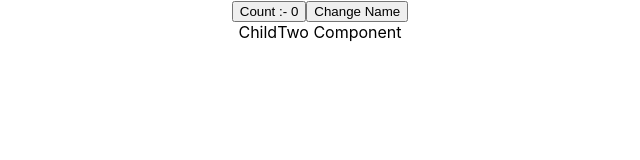
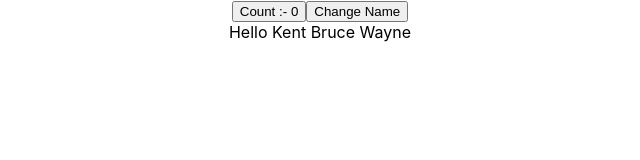
Before and after one commit to Hinkapatel72/react_practice, a React (Create React App) app in the folder react-render/: page / in a window 1280 px wide. Shown: the top 160 px of the page, without its empty margins (320-960 px from the left). Built offline with nearby package versions, Linux system fonts and the light colour scheme.

Commit message:
React Render Incorrect memo with children, Impure components, props reference

```diff
--- a/react-render/src/App.js
+++ b/react-render/src/App.js
@@ -9,7 +9,9 @@
 // import { ParentOne } from './components/Optimization/ParentOne';
 // import { ChildOne } from './components/Optimization/ChildOne';
 // import { GrandParent } from './components/Optimization/GrandParent';
-import { ParentTwo } from './components/Optimization/ParentTwo';
+// import { ParentTwo } from './components/Optimization/ParentTwo';
+// import { ParentThree } from './components/IncorrectOptimization/ParentThree';
+import { ParentFour } from './components/IncorrectOptimization/ParentFour';
 
 
 function App() {
@@ -26,7 +28,9 @@
         <ChildOne />
       </ParentOne> */}
       {/* <GrandParent /> */}
-      <ParentTwo />
+      {/* <ParentTwo /> */}
+      {/* <ParentThree /> */}
+      <ParentFour />
     </div>
   );
 }
--- /dev/null
+++ b/react-render/src/components/IncorrectOptimization/ChildFive.js
@@ -0,0 +1,13 @@
+import React from 'react';
+
+export const ChildFive = ({name, person}) => {
+
+    console.log('ChildFive Render');
+    return (
+        <div>
+            Hello {name} {person.fname} {person.lname}
+        </div>
+    );
+}
+
+export const MemoizedChildFive = React.memo(ChildFive)
--- /dev/null
+++ b/react-render/src/components/IncorrectOptimization/ParentFour.js
@@ -0,0 +1,21 @@
+import React, { useState } from 'react';
+import { MemoizedChildFive } from './ChildFive';
+
+export const ParentFour = () => {
+    const [count, setCount] = useState(0);
+    const [name, setName] = useState('Kent');
+
+    const person = {
+        fname: 'Bruce',
+        lname: 'Wayne'
+    }
+
+    console.log('ParentFour Render');
+    return (
+        <div>
+            <button onClick={() => setCount((c) => c + 1)}> Count :- {count} </button>
+            <button onClick={() => setName('Clark')}> Change Name</button>
+            <MemoizedChildFive name={name} person={person}/>
+        </div>
+    );
+}
--- /dev/null
+++ b/react-render/src/components/IncorrectOptimization/ParentThree.js
@@ -0,0 +1,20 @@
+import React, { useState } from 'react';
+// import { MemoizedChildThree } from './ChildThree';
+import { MemoizedChildFour } from './ChildFour';
+
+export const ParentThree = () => {
+    const [count, setCount] = useState(0);
+    const [name, setName] = useState('Kent');
+
+    console.log('ParentThree Render');
+    return (
+        <div>
+            <button onClick={() => setCount((c) => c + 1)}> Count :- {count} </button>
+            <button onClick={() => setName('Clark')}> Change Name</button>
+            <MemoizedChildFour name={name} />
+            {/* <MemoizedChildThree name={name}>
+                <strong> Hello </strong>
+            </MemoizedChildThree> */}
+        </div>
+    );
+}
```
Also changed, not shown: react-render/src/components/IncorrectOptimization/ChildFour.js (added, +14 -0 lines), react-render/src/components/IncorrectOptimization/ChildThree.js (added, +13 -0 lines).
